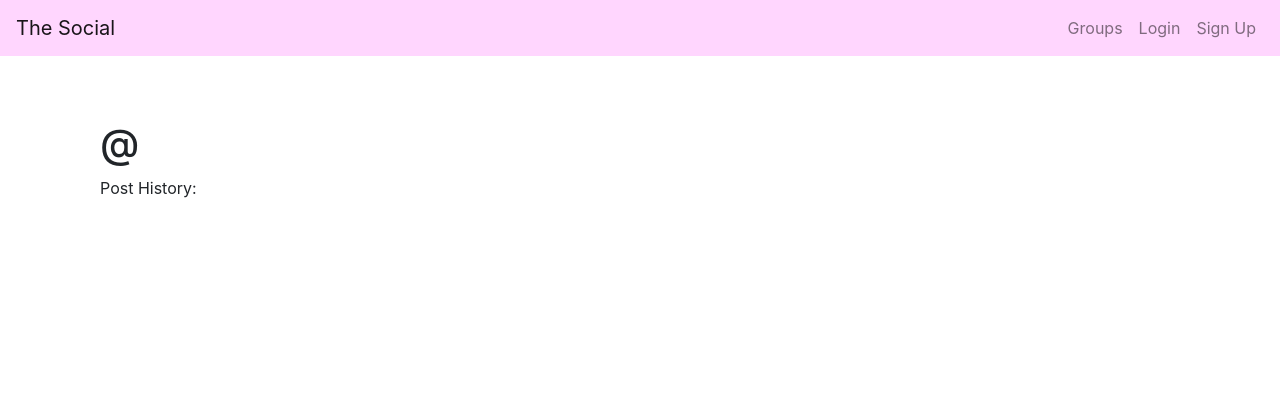
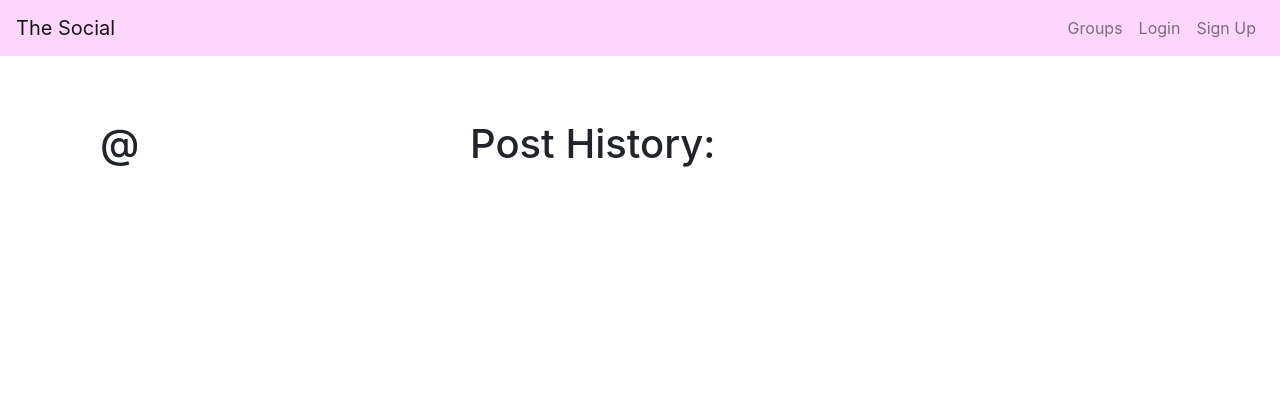
Before and after one commit to AjeetAthwal/social-media-clone-django, a Django app: template simple_social/posts/templates/posts/user_post_list.html in a window 1280 px wide. Shown: the top 420 px of the page. Run offline with Django 3.2, Linux system fonts and the light colour scheme; the template is opened without the code that fills it, so the values that code supplies are empty; some libraries are stand-ins or nearby versions.

Commit message:
added Group to every post and updated readme requirements

```diff
--- a/simple_social/posts/templates/posts/_post.html
+++ b/simple_social/posts/templates/posts/_post.html
@@ -9,6 +9,12 @@
             <time class="time">
                 <a href="{% url 'posts:single' username=post.user.username pk=post.pk %}">{{post.created_at}}</a>
             </time>
+
+
+            <span class="group">
+                <a href="{% url 'groups:single' slug=post.group.slug %}">{{post.group}}</a>
+            </span>
+
         </h5>
 
         <div class="media-footer">
--- a/simple_social/posts/templates/posts/user_post_list.html
+++ b/simple_social/posts/templates/posts/user_post_list.html
@@ -4,14 +4,14 @@
 {% block pre_post %}
 <div class="col-md-4">
     <h1>@{{ post_user.username }}</h1>
-    <p>Post History:</p>
+
 </div>
 {% endblock pre_post %}
 
 
 {% block post_content %}
 <div class="col-md-8">
-
+    <h1>Post History:</h1>
     {% for post in post_list %}
     {% include 'posts/_post.html' %}
     {% endfor %}
```
Also changed, not shown: simple_social/db.sqlite3.
